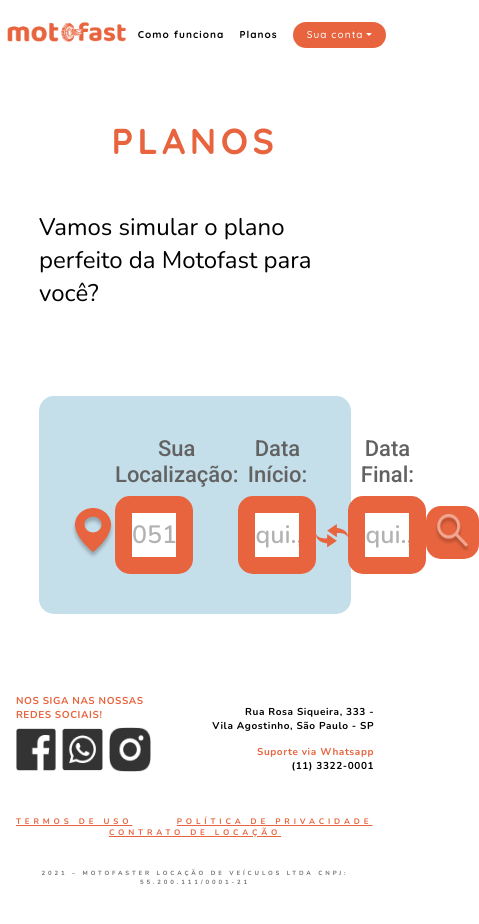
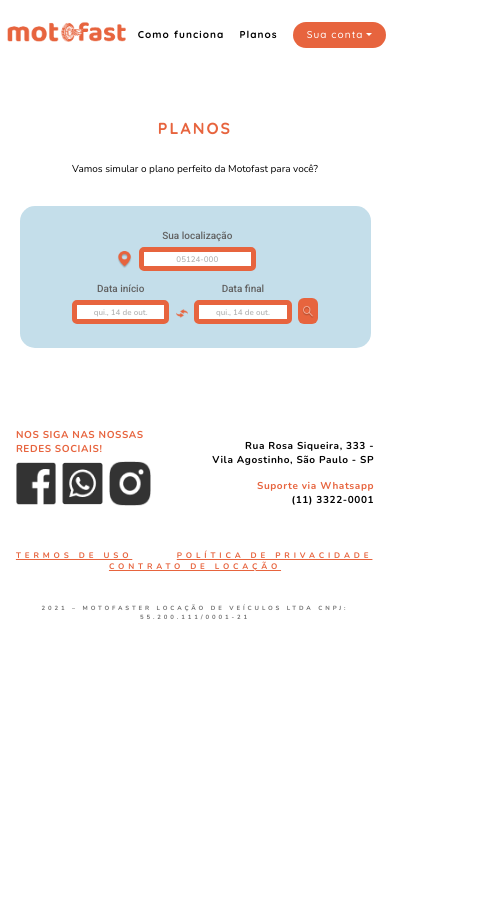
Before and after one commit to cordeirolucas42/gamaxp-motofast, a Next.js app: page /planos in a window 390 px wide. Shown: the top 924 px of the page, 479 px wide, since content can reach past the window. After the commit the page ends 844 px from the top, so only its background shows below. Built offline with nearby package versions, Linux system fonts and the light colour scheme.

Commit message:
Torna Planos responsivo

```diff
--- a/pages/planos.js
+++ b/pages/planos.js
@@ -14,7 +14,7 @@
     return await res.json()
 }
 
-function Repo() {
+export default function Home() {
     const [cep, setCep] = useState("")
     const [inicio, setInicio] = useState("")
     const [fim, setFim] = useState("")
@@ -38,11 +38,11 @@
 
                 <form className={styles.form} onSubmit={handleSubmit}>
                     <div className={styles.local}>
-                        <Image layout="fixed" src={local} alt="ícone de local"/>
+                        <Image src={local} alt="ícone de local"/>
                     </div>
 
                     <div className={styles.input}>
-                        <label htmlFor="name" className={styles.label}>Sua Localização:</label>
+                        <label htmlFor="name" className={styles.label}>Sua localização</label>
                         <input
                             id="name"
                             type="text"
@@ -53,8 +53,10 @@
                         />
                     </div>
 
+                    <hr className={styles.mobileLineBreak} />
+
                     <div className={styles.input}>
-                        <label htmlFor="inicio" className={styles.label}>Data Início:</label>
+                        <label htmlFor="inicio" className={styles.label}>Data início</label>
                         <input
                             id="inicio"
                             type="text"
@@ -65,11 +67,11 @@
                         />
                     </div>
                     <div className={styles.arrows}>
-                        <Image layout="fixed" src={arrows} alt="ícone de setas"/>
+                        <Image src={arrows} alt="ícone de setas"/>
                     </div>
 
                     <div className={styles.input}>
-                        <label htmlFor="fim" className={styles.label}>Data Final:</label>
+                        <label htmlFor="fim" className={styles.label}>Data final</label>
                         <input
                             id="fim"
                             type="text"
@@ -81,7 +83,7 @@
                     </div>
 
                     <button className={styles.submit} type="submit">
-                        <Image width={37} height={37} layout="fixed" src={lupa} alt="ícone de lupa"/>
+                        <Image width={37} height={37} src={lupa} alt="ícone de lupa"/>
                     </button>
                 </form>
 
@@ -111,11 +113,5 @@
                 })}
             </div>
         </Layout>
-    );
-}
-
-export default function Home() {
-    return (
-        <Repo />
     )
 }
--- a/styles/Planos.module.css
+++ b/styles/Planos.module.css
@@ -2,7 +2,7 @@
 
 .planos {
     width: 80%;
-    margin: 48px auto;
+    margin: 3em auto;
 
     display: flex;
     flex-flow: column nowrap;
@@ -11,7 +11,7 @@
 }
 
 .title {
-    margin-bottom: 48px;
+    margin-bottom: 1.5em;
     font-family: Quicksand;
     font-style: normal;
     font-weight: bold;
@@ -24,7 +24,7 @@
 }
 
 .subtitle {
-    margin-bottom: 86px;
+    margin-bottom: 3em;
     font-family: Nunito;
     font-style: normal;
     font-weight: normal;
@@ -44,6 +44,15 @@
 
     background: #C4DEEA;
     border-radius: 15px;
+}
+
+.mobileLineBreak {
+    height: 0;
+    margin: 0;
+    border: 0;
+}
+.mobileLineBreak:not([size]) {
+    height: 0;
 }
 
 .local {
@@ -69,7 +78,7 @@
     text-align: center;
     color: #626262;
 
-    margin-bottom: 8px;
+    margin-bottom: 0.5em;
 }
 
 .textInput {
@@ -117,7 +126,7 @@
 }
 
 .nome {
-    margin-top: 40px;
+    margin-top: 2em;
 
     font-family: Roboto;
     font-style: normal;
@@ -136,7 +145,7 @@
 }
 
 .col {
-    margin: 25px 0;
+    margin: 1em 0;
 }
 
 .moto {
@@ -146,7 +155,7 @@
 }
 
 .qty {
-    margin-left: 15px;
+    margin-left: 0.5em;
 
     font-family: Nunito;
     font-style: normal;
@@ -224,8 +233,127 @@
     font-family: Roboto;
     font-style: normal;
     font-weight: bold;
-    font-size: 18px;
-    line-height: 21px;
     text-align: center;
     color: #E7643E;
 }
+
+@media (max-width: 1280px) {
+    .planos {
+        width: 90%;
+    }
+
+    .title {
+        font-size: 16px;
+        line-height: 20px;
+    }
+
+    .subtitle {
+        font-size: 10px;
+        line-height: 14px;
+    }
+
+    .form {
+        flex-wrap: wrap;
+        justify-content: center;
+
+        padding: 1.5em 1em;
+    }
+
+    .mobileLineBreak {
+        flex-basis: 100%;
+    }
+
+    .local {
+        width: 15px;
+        margin-bottom: 0.5em;
+        margin-right: 0.25em;
+    }
+
+    .label {
+        font-size: 10px;
+        line-height: 12px;
+    }
+
+    .textInput {
+        border-radius: 5px;
+        width: 25vw;
+
+        font-size: 8px;
+        line-height: 11px;
+    }
+
+    .form > * {
+        margin-left: 0.2em;
+        margin-right: 0.2em;
+    }
+
+    .form > div:nth-child(2) {
+        margin-right: 20px;
+    }
+
+    .form > div:nth-child(2) > .textInput  {
+        width: 30vw;
+        margin-bottom: 1.5em;
+    }
+
+    .arrows {
+        width: 12px;
+        margin-bottom: 0;
+    }
+
+    .textInput::placeholder {
+        font-size: 8px;
+        line-height: 11px;
+    }
+
+    .submit {
+        width: 20px;
+        margin-bottom: 0;
+        padding: 2px 4px 0px 4px;
+        border-radius: 6px;
+    }
+
+    .nome {
+        font-size: 12px;
+        line-height: 14px;
+    }
+
+    .infos {
+        flex-direction: column;
+        align-items: center;
+    }
+
+    .qty {font-size: 26px;
+        line-height: 35px;
+    }
+
+    .texto {
+        font-size: 12px;
+        line-height: 16px;
+    }
+
+    .endereco {
+        font-size: 12px;
+        line-height: 14px;
+    }
+
+    .plano {
+        font-size: 12px;
+        line-height: 16px;
+    }
+
+    .preco {
+        font-size: 16px;
+        line-height: 21.82px;
+    }
+
+    .destaque {
+        font-size: 24px;
+        line-height: 33px;
+    }
+
+    .descricao {
+        font-size: 12px;
+        line-height: 14px;
+    }
+}
```
